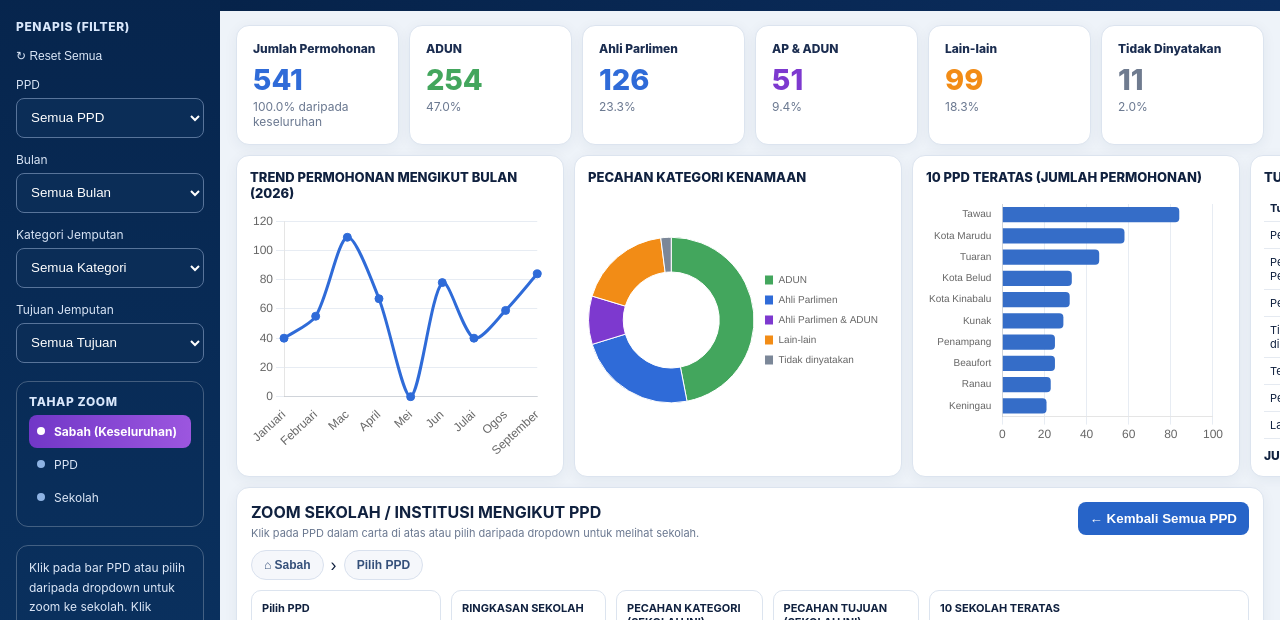
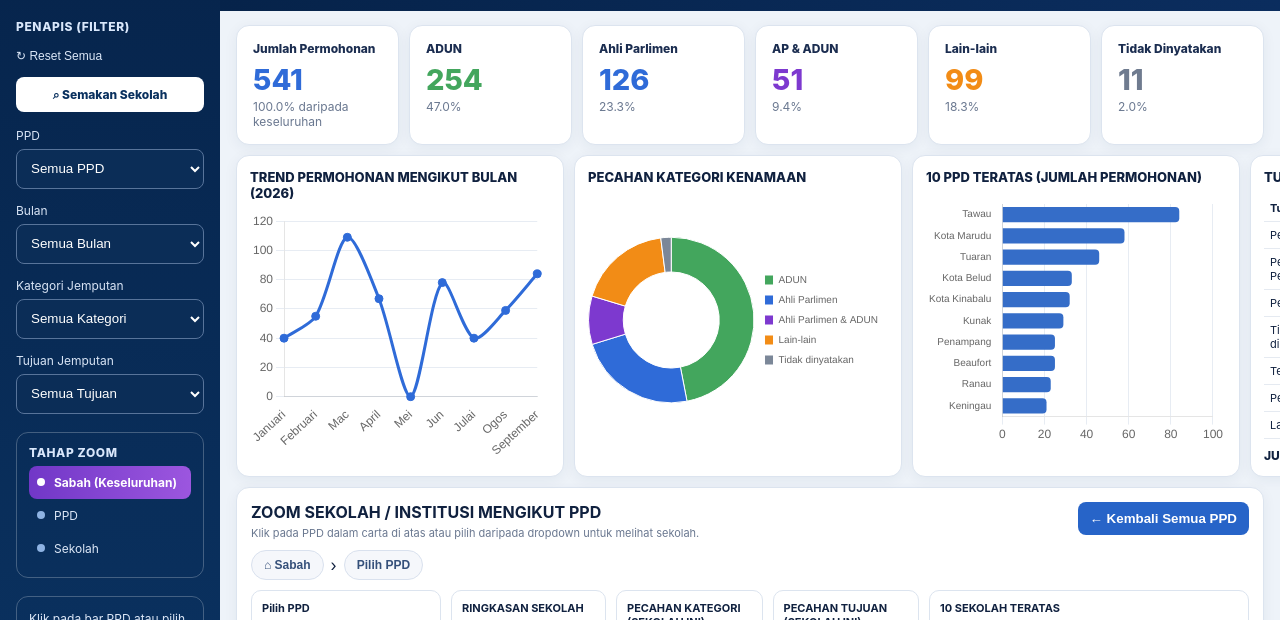
Before and after one commit to syapieim/-dashboard-jemputan-kenamaan, a plain HTML site: page index.html in a window 1280 px wide. Shown: the part 119-739 px from the top of the page. Drawn offline with nearby package versions, Linux system fonts and the light colour scheme.

Commit message:
Tambah pautan ke dashboard semakan sekolah

```diff
--- a/index.html
+++ b/index.html
@@ -1,5 +1,5 @@
 <!doctype html><html lang="ms"><head><meta charset="utf-8"><meta name="viewport" content="width=device-width,initial-scale=1"><title>Dashboard Analisis Jemputan Kenamaan 2026</title><script src="https://cdn.jsdelivr.net/npm/chart.js@4.4.7/dist/chart.umd.min.js"></script><script src="data0.js"></script><script src="data1.js"></script><script src="data2.js"></script><script src="data3.js"></script><script src="data4.js"></script><script src="data5.js"></script><script src="data6.js"></script><script src="data7.js"></script><script src="data8.js"></script><script src="data9.js"></script><link rel="stylesheet" href="style.css"></head><body>
-<div class="app"><aside class="sidebar"><div class="brand">JABATAN PENDIDIKAN<br>NEGERI SABAH</div><div class="side-title">Penapis (Filter)</div><button class="reset" id="resetAll">↻ Reset Semua</button><div class="sfield"><label>PPD</label><select id="ppdFilter"><option value="ALL">Semua PPD</option></select></div><div class="sfield"><label>Bulan</label><select id="monthFilter"><option value="ALL">Semua Bulan</option></select></div><div class="sfield"><label>Kategori Jemputan</label><select id="catFilter"><option value="ALL">Semua Kategori</option></select></div><div class="sfield"><label>Tujuan Jemputan</label><select id="purposeFilter"><option value="ALL">Semua Tujuan</option></select></div><div class="zoom-box"><div class="side-title" style="margin:0 0 6px">Tahap Zoom</div><div class="zoom-step active" id="zSabah"><span class="dot"></span>Sabah (Keseluruhan)</div><div class="zoom-step" id="zPpd"><span class="dot"></span><span id="zPpdText">PPD</span></div><div class="zoom-step" id="zSchool"><span class="dot"></span><span id="zSchoolText">Sekolah</span></div></div><div class="help-box">Klik pada bar PPD atau pilih daripada dropdown untuk zoom ke sekolah. Klik sekolah untuk melihat perincian siapa dijemput, jawatan, program dan tarikh.</div></aside>
+<div class="app"><aside class="sidebar"><div class="brand">JABATAN PENDIDIKAN<br>NEGERI SABAH</div><div class="side-title">Penapis (Filter)</div><button class="reset" id="resetAll">↻ Reset Semua</button><a href="semakan.html" style="display:block;text-decoration:none;background:#ffffff;color:#0a315f;font-weight:800;font-size:12px;text-align:center;padding:10px 12px;border-radius:8px;margin:0 0 16px">⌕ Semakan Sekolah</a><div class="sfield"><label>PPD</label><select id="ppdFilter"><option value="ALL">Semua PPD</option></select></div><div class="sfield"><label>Bulan</label><select id="monthFilter"><option value="ALL">Semua Bulan</option></select></div><div class="sfield"><label>Kategori Jemputan</label><select id="catFilter"><option value="ALL">Semua Kategori</option></select></div><div class="sfield"><label>Tujuan Jemputan</label><select id="purposeFilter"><option value="ALL">Semua Tujuan</option></select></div><div class="zoom-box"><div class="side-title" style="margin:0 0 6px">Tahap Zoom</div><div class="zoom-step active" id="zSabah"><span class="dot"></span>Sabah (Keseluruhan)</div><div class="zoom-step" id="zPpd"><span class="dot"></span><span id="zPpdText">PPD</span></div><div class="zoom-step" id="zSchool"><span class="dot"></span><span id="zSchoolText">Sekolah</span></div></div><div class="help-box">Klik pada bar PPD atau pilih daripada dropdown untuk zoom ke sekolah. Klik sekolah untuk melihat perincian siapa dijemput, jawatan, program dan tarikh.</div></aside>
 <div class="main"><header class="topbar"><div><h1>DASHBOARD ANALISIS JEMPUTAN KENAMAAN & AHLI POLITIK</h1><div class="sub">TAHUN 2026 (JANUARI – SEPTEMBER)</div></div><div class="updated">Kemaskini Terakhir:<br><strong>17 September 2026</strong></div></header><main class="content">
 <section class="kpis"><div class="card kpi blue"><div class="label">Jumlah Permohonan</div><div class="value" id="kTotal">541</div><div class="pct" id="kTotalPct">100% daripada keseluruhan</div></div><div class="card kpi green"><div class="label">ADUN</div><div class="value" id="kAdun">0</div><div class="pct" id="pAdun">0%</div></div><div class="card kpi blue"><div class="label">Ahli Parlimen</div><div class="value" id="kMp">0</div><div class="pct" id="pMp">0%</div></div><div class="card kpi purple"><div class="label">AP & ADUN</div><div class="value" id="kBoth">0</div><div class="pct" id="pBoth">0%</div></div><div class="card kpi orange"><div class="label">Lain-lain</div><div class="value" id="kOther">0</div><div class="pct" id="pOther">0%</div></div><div class="card kpi gray"><div class="label">Tidak Dinyatakan</div><div class="value" id="kMissing">0</div><div class="pct" id="pMissing">0%</div></div></section>
 <section class="grid4"><div class="card panel"><h2>TREND PERMOHONAN MENGIKUT BULAN (2026)</h2><div class="chart"><canvas id="monthChart"></canvas></div></div><div class="card panel"><h2>PECAHAN KATEGORI KENAMAAN</h2><div class="chart"><canvas id="catChart"></canvas></div></div><div class="card panel"><h2>10 PPD TERATAS (JUMLAH PERMOHONAN)</h2><div class="chart"><canvas id="ppdChart"></canvas></div></div><div class="card panel"><h2>TUJUAN JEMPUTAN</h2><table class="purpose-table"><thead><tr><th>Tujuan</th><th>Bil</th><th>%</th></tr></thead><tbody id="purposeBody"></tbody></table><div class="purpose-total"><span>JUMLAH</span><span id="purposeTotal">0</span></div></div></section>
```
